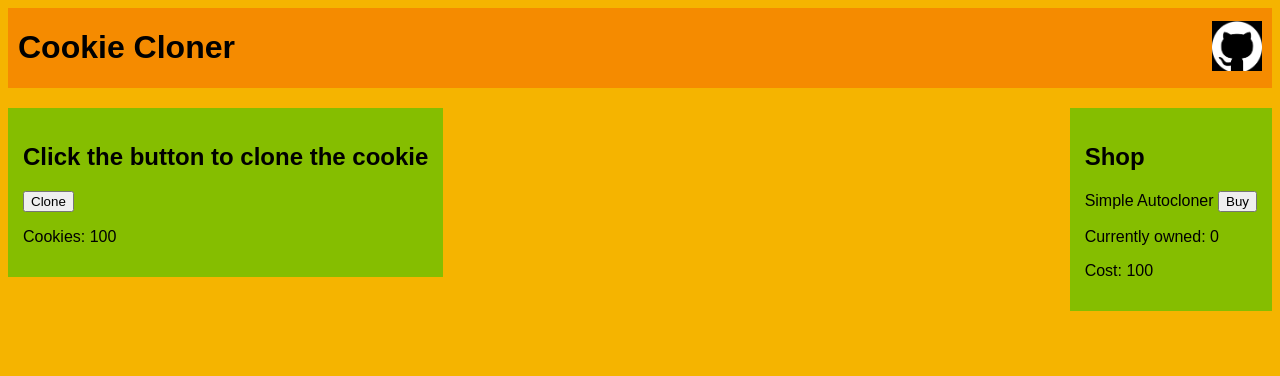
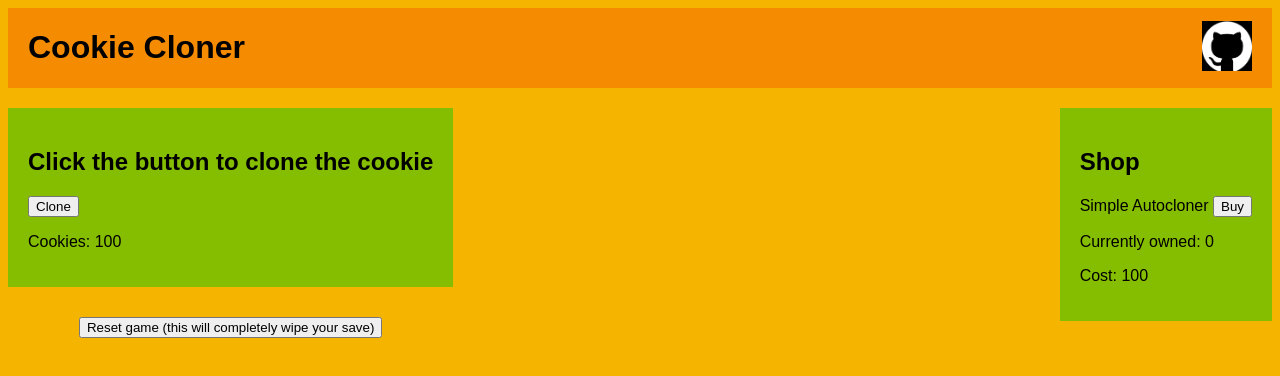
Before and after one commit to AuraCat66/cookie-cloner, a website with bundled scripts: page index.html in a window 1280 px wide. Built offline with nearby package versions, Linux system fonts and the light colour scheme.

Commit message:
implement a reset button

```diff
--- a/index.html
+++ b/index.html
@@ -64,13 +64,21 @@
         </div>
 
         <div class="row-container middle-container">
-            <div class="middle-item"">
-                <h2>Click the button to clone the cookie</h2>
-                <button id="cloneButton">Clone</button>
+            <div class="column-container middle-left-container">
+                <div class="middle-item box-item">
+                    <h2>Click the button to clone the cookie</h2>
+                    <button id="cloneButton">Clone</button>
 
-                <p>Cookies: <span id="cookieCounter">1</span></p>
+                    <p>Cookies: <span id="cookieCounter">1</span></p>
+                </div>
+                <div class="reset-button">
+                    <button id="resetGameButton">
+                        Reset game (this will completely wipe your save)
+                    </button>
+                </div>
             </div>
-            <div class="middle-item" id="shop" hidden>
+
+            <div class="middle-item box-item" id="shop" hidden>
                 <h2>Shop</h2>
                 <div class="shopItem" id="autocloner" hidden>
                     <p>
--- a/src/index.ts
+++ b/src/index.ts
@@ -47,12 +47,16 @@ function gameLogic() {
   const shopButtons = {
     autocloner: assertElementById("autoclonerBuyButton"),
   };
+  const resetGameButton = assertElementById("resetGameButton");
 
-  // We do a first update on the UI directly at start up
+  // We do a first update on the UI directly at the start
   counterUpdate.cookies();
   counterUpdate.autocloners();
   updateShopPrices();
   checkUnlockables();
+
+  // We set the loop/interval for the autocloners
+  setIntervals();
 
   cloneButton.addEventListener("click", (_ev) => {
     console.log("Button clicked!");
@@ -82,8 +86,12 @@ function gameLogic() {
     updateShopPrices();
   });
 
-  // We set the loop/interval for the autocloners
-  setIntervals();
+  resetGameButton.addEventListener("click", (_ev) => {
+    if (confirm("You're about to reset your game. Are you sure?")) {
+      localStorage.clear();
+      location.reload();
+    }
+  });
 }
 
 function setIntervals() {
--- a/style.css
+++ b/style.css
@@ -8,12 +8,17 @@ body {
   flex-direction: row;
 }
 
+.column-container {
+  display: flex;
+  flex-direction: column;
+}
+
 .header-container {
   background-color: #f58b00;
   justify-content: space-between;
   align-items: center;
-  padding-left: 10px;
-  padding-right: 10px;
+  padding-left: 20px;
+  padding-right: 20px;
 }
 
 .middle-container {
@@ -24,8 +29,19 @@ body {
 
 .middle-item {
   background-color: #85be00;
-  padding: 15px;
+}
+
+.middle-left-container {
+  align-items: center;
+}
+
+.box-item {
+  padding: 20px;
   height: fit-content;
+}
+
+.reset-button {
+  padding-top: 30px;
 }
 
 .github-logo {
```
